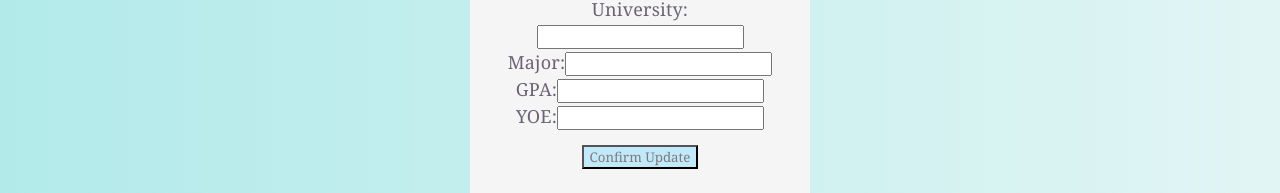
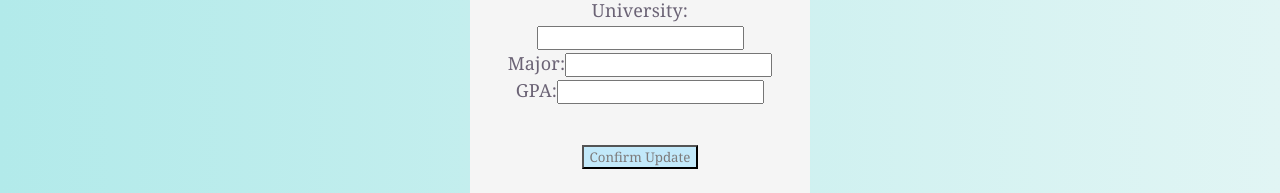
Before and after one commit to shane-thoma/intern-buddy, a React app in the folder frontend/: page /Profile in a window 1280 px wide. Both pictures are taken after a click on the button "Update Info". Shown: the part 516-709 px from the top of the page. Built offline with nearby package versions, Linux system fonts and the light colour scheme; no server answers; the HTML template or start-up script is replaced by a standard one.

Commit message:
Removed YOE

```diff
--- a/frontend/src/UpdateInfo.jsx
+++ b/frontend/src/UpdateInfo.jsx
@@ -23,9 +23,9 @@ function UpdateInfo(){
                     <input type="text"></input>
                 </label>
                 <br></br>
-                <label className = "update-info-label">YOE:
+                {/* <label className = "update-info-label">YOE:
                     <input type="text"></input>
-                </label>
+                </label> */}
                 <br></br>
                 <button className="update-info-button">Confirm Update</button>
                 <br></br>
```
